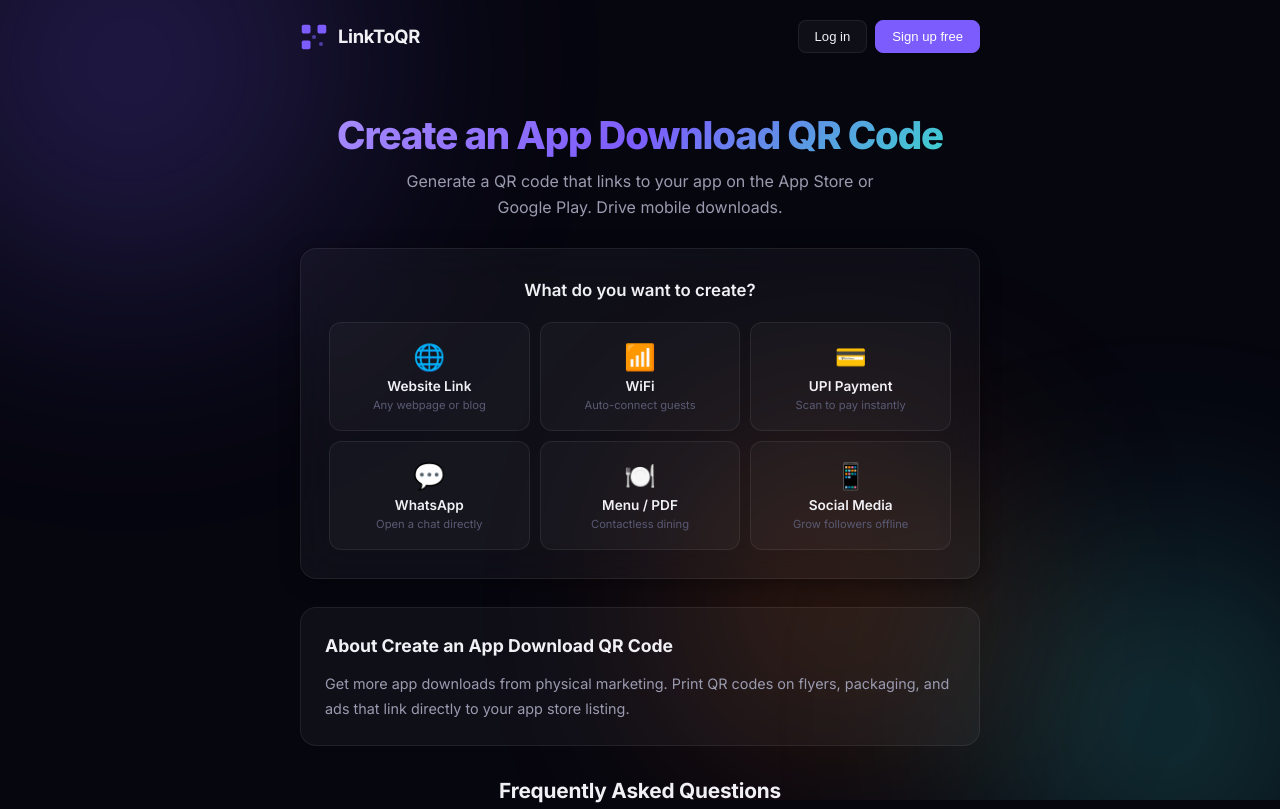
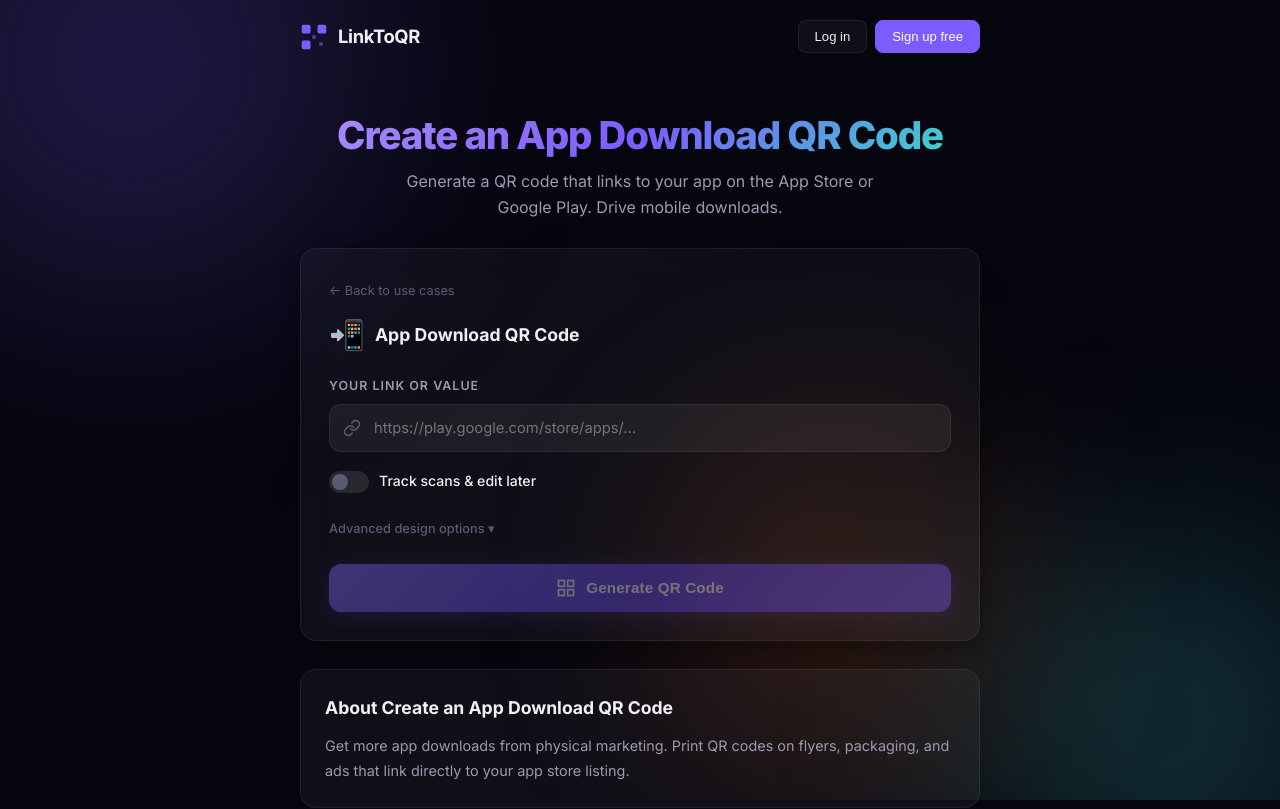
Before and after one commit to kushsengar/linktoqr, a Next.js app: page /app-download-qr-code in a window 1280 px wide. Shown: the top 809 px of the page. Built offline with nearby package versions, Linux system fonts and the light colour scheme.

Commit message:
fix: auto-select QR type on SEO landing pages, remove redundant type selector

```diff
--- a/app/[slug]/page.js
+++ b/app/[slug]/page.js
@@ -24,6 +24,30 @@ import { notFound } from 'next/navigation';
 import seoPages from '@/lib/seo-pages.json';
 import QRGenerator from '@/components/QRGenerator';
 import Header from '@/components/Header';
+
+// Map SEO page slugs to QRGenerator use-case IDs
+const SLUG_TO_USECASE = {
+    'wifi-qr-code-generator': 'wifi',
+    'upi-payment-qr-code-generator': 'upi',
+    'whatsapp-qr-code-generator': 'whatsapp',
+    'instagram-qr-code-generator': 'instagram',
+    'youtube-qr-code-generator': 'youtube',
+    'google-maps-qr-code-generator': 'maps',
+    'restaurant-menu-qr-code': 'menu',
+    'vcard-qr-code-generator': 'vcard',
+    'pdf-qr-code-generator': 'pdf',
+    'linkedin-qr-code-generator': 'linkedin',
+    'event-qr-code-generator': 'event',
+    'app-download-qr-code': 'app',
+    'google-review-qr-code': 'review',
+    'email-qr-code-generator': 'email',
+    'facebook-qr-code-generator': 'facebook',
+    'twitter-qr-code-generator': 'twitter',
+    'zoom-meeting-qr-code': 'zoom',
+    'spotify-qr-code-generator': 'spotify',
+    'telegram-qr-code-generator': 'telegram',
+    'bitcoin-qr-code-generator': 'bitcoin',
+};
 
 // Pre-generate all SEO pages at build time
 export function generateStaticParams() {
@@ -76,7 +100,7 @@ export default function SeoPage({ params }) {
                     <p className="subtitle">{page.description}</p>
                 </div>
 
-                <QRGenerator />
+                <QRGenerator initialUseCase={SLUG_TO_USECASE[page.slug]} />
 
                 {/* SEO Content */}
                 <section className="seo-content">
--- a/components/QRGenerator.js
+++ b/components/QRGenerator.js
@@ -21,10 +21,34 @@ const USE_CASES = [
     { id: 'whatsapp', emoji: '💬', label: 'WhatsApp', placeholder: 'https://wa.me/91XXXXXXXXXX?text=Hello', desc: 'Open a chat directly' },
     { id: 'menu', emoji: '🍽️', label: 'Menu / PDF', placeholder: 'https://drive.google.com/your-menu-pdf', desc: 'Contactless dining' },
     { id: 'social', emoji: '📱', label: 'Social Media', placeholder: 'https://instagram.com/yourprofile', desc: 'Grow followers offline' },
+    { id: 'email', emoji: '✉️', label: 'Email', placeholder: 'mailto:you@example.com?subject=Hello&body=Hi%20there', desc: 'Pre-filled email' },
+    { id: 'youtube', emoji: '▶️', label: 'YouTube', placeholder: 'https://youtube.com/watch?v=...', desc: 'Videos & channels' },
+    { id: 'maps', emoji: '📍', label: 'Google Maps', placeholder: 'https://maps.google.com/...', desc: 'Location directions' },
+    { id: 'instagram', emoji: '📸', label: 'Instagram', placeholder: 'https://instagram.com/yourprofile', desc: 'Grow followers' },
+    { id: 'linkedin', emoji: '💼', label: 'LinkedIn', placeholder: 'https://linkedin.com/in/yourname', desc: 'Professional network' },
+    { id: 'facebook', emoji: '👍', label: 'Facebook', placeholder: 'https://facebook.com/yourpage', desc: 'Page & profile' },
+    { id: 'twitter', emoji: '🐦', label: 'Twitter / X', placeholder: 'https://twitter.com/yourhandle', desc: 'Tweets & profile' },
+    { id: 'event', emoji: '🎟️', label: 'Event', placeholder: 'https://your-event-registration-link.com', desc: 'Event check-in' },
+    { id: 'app', emoji: '📲', label: 'App Download', placeholder: 'https://play.google.com/store/apps/...', desc: 'Drive installs' },
+    { id: 'review', emoji: '⭐', label: 'Google Review', placeholder: 'https://g.page/your-business/review', desc: 'Get 5-star reviews' },
+    { id: 'pdf', emoji: '📄', label: 'PDF', placeholder: 'https://drive.google.com/your-pdf-link', desc: 'Share documents' },
+    { id: 'vcard', emoji: '👤', label: 'vCard', placeholder: 'https://yourdigitalbusinesscard.com', desc: 'Digital biz card' },
+    { id: 'zoom', emoji: '🎥', label: 'Zoom', placeholder: 'https://zoom.us/j/123456789', desc: 'One-scan join' },
+    { id: 'spotify', emoji: '🎵', label: 'Spotify', placeholder: 'https://open.spotify.com/playlist/...', desc: 'Share music' },
+    { id: 'telegram', emoji: '✈️', label: 'Telegram', placeholder: 'https://t.me/yourchannel', desc: 'Channel & groups' },
+    { id: 'bitcoin', emoji: '₿', label: 'Bitcoin', placeholder: 'bitcoin:YOUR_WALLET_ADDRESS', desc: 'Crypto payments' },
 ];
 
-export default function QRGenerator() {
-    const [selectedCase, setSelectedCase] = useState(null);
+// Only show the first 6 use cases in the picker grid (others are accessed via SEO pages)
+const PICKER_CASES = USE_CASES.slice(0, 6);
+
+export default function QRGenerator({ initialUseCase }) {
+    const [selectedCase, setSelectedCase] = useState(() => {
+        if (initialUseCase) {
+            return USE_CASES.find(uc => uc.id === initialUseCase) || null;
+        }
+        return null;
+    });
     const [url, setUrl] = useState('');
     const [trackScans, setTrackScans] = useState(false);
     const [showAdvanced, setShowAdvanced] = useState(false);
@@ -142,7 +166,7 @@ export default function QRGenerator() {
                 <div className="usecase-section">
                     <p className="usecase-label">What do you want to create?</p>
                     <div className="usecase-grid">
-                        {USE_CASES.map(uc => (
+                        {PICKER_CASES.map(uc => (
                             <button key={uc.id} className="usecase-card" onClick={() => selectCase(uc)}>
                                 <span className="usecase-emoji">{uc.emoji}</span>
                                 <span className="usecase-name">{uc.label}</span>
```
